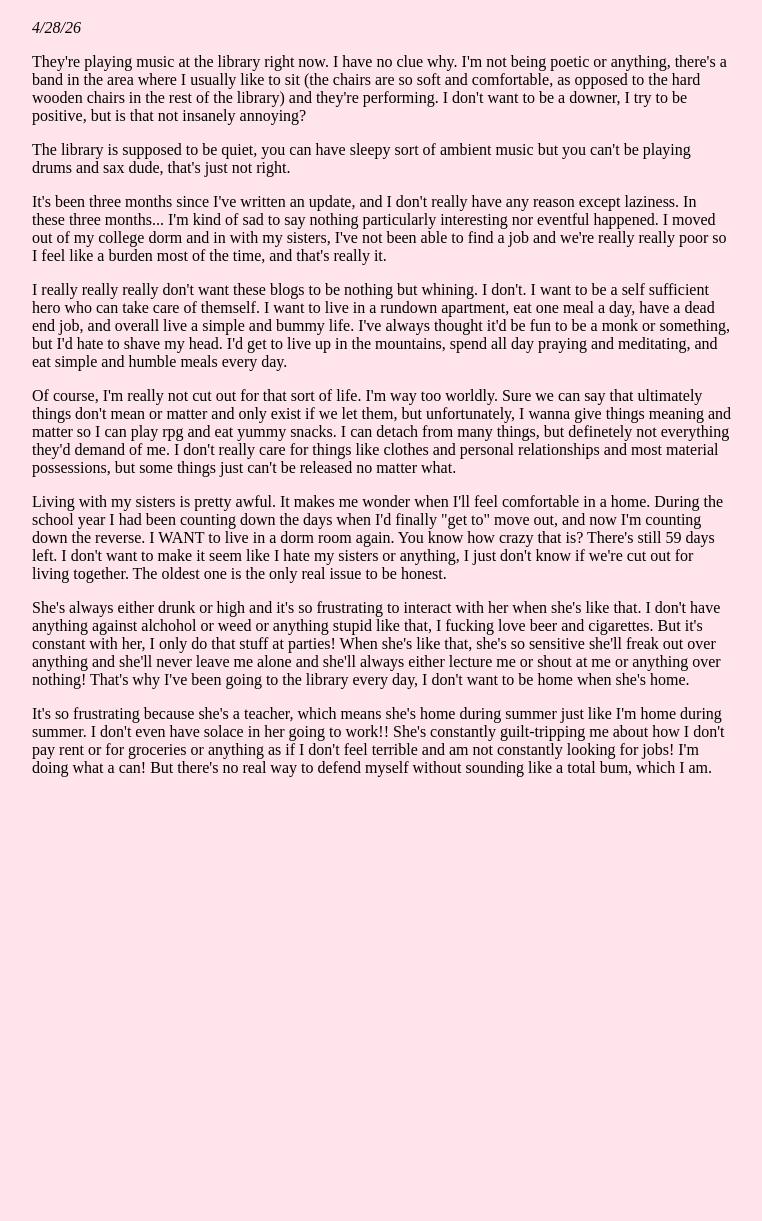
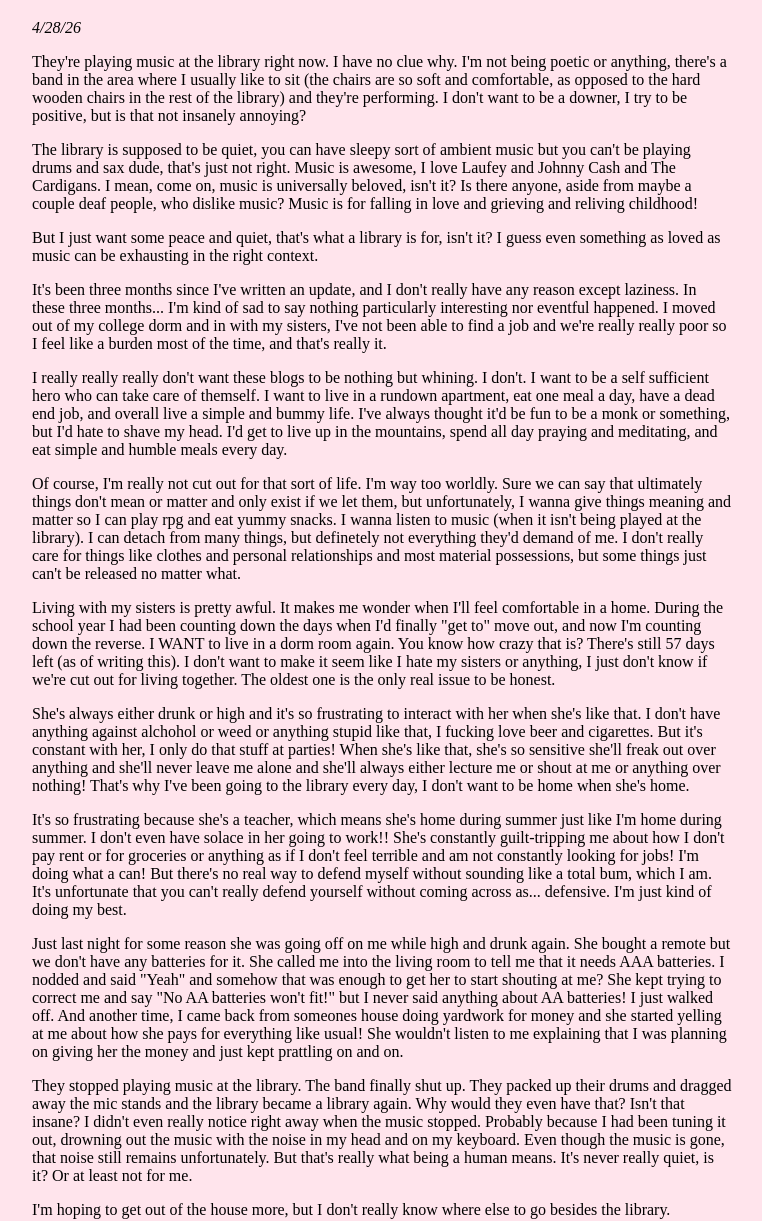
Before and after one commit to acenerds/lavenzablog, a plain HTML site: page post6.html in a window 1280 px wide. Shown: the part 79-1300 px from the top of the page, without its empty margins (258-1020 px from the left). Before the commit the page ends 872 px from the top, so only its background shows below. Drawn offline with Linux system fonts and the light colour scheme.

Commit message:
Update post6.html

```diff
--- a/post6.html
+++ b/post6.html
@@ -35,7 +35,11 @@
   </P>
 
   <P>
-    The library is supposed to be quiet, you can have sleepy sort of ambient music but you can't be playing drums and sax dude, that's just not right.
+    The library is supposed to be quiet, you can have sleepy sort of ambient music but you can't be playing drums and sax dude, that's just not right. Music is awesome, I love Laufey and Johnny Cash and The Cardigans. I mean, come on, music is universally beloved, isn't it? Is there anyone, aside from maybe a couple deaf people, who dislike music? Music is for falling in love and grieving and reliving childhood!
+  </P>
+
+  <P>
+    But I just want some peace and quiet, that's what a library is for, isn't it? I guess even something as loved as music can be exhausting in the right context.
   </P>
 
   <P>
@@ -47,11 +51,11 @@
   </P>
 
   <P>
-    Of course, I'm really not cut out for that sort of life. I'm way too worldly. Sure we can say that ultimately things don't mean or matter and only exist if we let them, but unfortunately, I wanna give things meaning and matter so I can play rpg and eat yummy snacks. I can detach from many things, but definetely not everything they'd demand of me. I don't really care for things like clothes and personal relationships and most material possessions, but some things just can't be released no matter what.
+    Of course, I'm really not cut out for that sort of life. I'm way too worldly. Sure we can say that ultimately things don't mean or matter and only exist if we let them, but unfortunately, I wanna give things meaning and matter so I can play rpg and eat yummy snacks. I wanna listen to music (when it isn't being played at the library). I can detach from many things, but definetely not everything they'd demand of me. I don't really care for things like clothes and personal relationships and most material possessions, but some things just can't be released no matter what.
   </P>
 
   <P>
-    Living with my sisters is pretty awful. It makes me wonder when I'll feel comfortable in a home. During the school year I had been counting down the days when I'd finally "get to" move out, and now I'm counting down the reverse. I WANT to live in a dorm room again. You know how crazy that is? There's still 59 days left. I don't want to make it seem like I hate my sisters or anything, I just don't know if we're cut out for living together. The oldest one is the only real issue to be honest.
+    Living with my sisters is pretty awful. It makes me wonder when I'll feel comfortable in a home. During the school year I had been counting down the days when I'd finally "get to" move out, and now I'm counting down the reverse. I WANT to live in a dorm room again. You know how crazy that is? There's still 57 days left (as of writing this). I don't want to make it seem like I hate my sisters or anything, I just don't know if we're cut out for living together. The oldest one is the only real issue to be honest.
   </P>
 
   <P>
@@ -59,5 +63,17 @@
   </P>
 
   <P>
-    It's so frustrating because she's a teacher, which means she's home during summer just like I'm home during summer. I don't even have solace in her going to work!! She's constantly guilt-tripping me about how I don't pay rent or for groceries or anything as if I don't feel terrible and am not constantly looking for jobs! I'm doing what a can! But there's no real way to defend myself without sounding like a total bum, which I am.
+    It's so frustrating because she's a teacher, which means she's home during summer just like I'm home during summer. I don't even have solace in her going to work!! She's constantly guilt-tripping me about how I don't pay rent or for groceries or anything as if I don't feel terrible and am not constantly looking for jobs! I'm doing what a can! But there's no real way to defend myself without sounding like a total bum, which I am. It's unfortunate that you can't really defend yourself without coming across as... defensive. I'm just kind of doing my best.
   </P>
+
+  <P>
+    Just last night for some reason she was going off on me while high and drunk again. She bought a remote but we don't have any batteries for it. She called me into the living room to tell me that it needs AAA batteries. I nodded and said "Yeah" and somehow that was enough to get her to start shouting at me? She kept trying to correct me and say "No AA batteries won't fit!" but I never said anything about AA batteries!  I just walked off. And another time, I came back from someones house doing yardwork for money and she started yelling at me about how she pays for everything like usual! She wouldn't listen to me explaining that I was planning on giving her the money and just kept prattling on and on.
+  </P>
+
+  <P>
+    They stopped playing music at the library. The band finally shut up. They packed up their drums and dragged away the mic stands and the library became a library again. Why would they even have that? Isn't that insane? I didn't even really notice right away when the music stopped. Probably because I had been tuning it out, drowning out the music with the noise in my head and on my keyboard. Even though the music is gone, that noise still remains unfortunately. But that's really what being a human means. It's never really quiet, is it? Or at least not for me.
+  </P>
+
+  <P>
+    I'm hoping to get out of the house more, but I don't really know where else to go besides the library.
+  </P>
```
